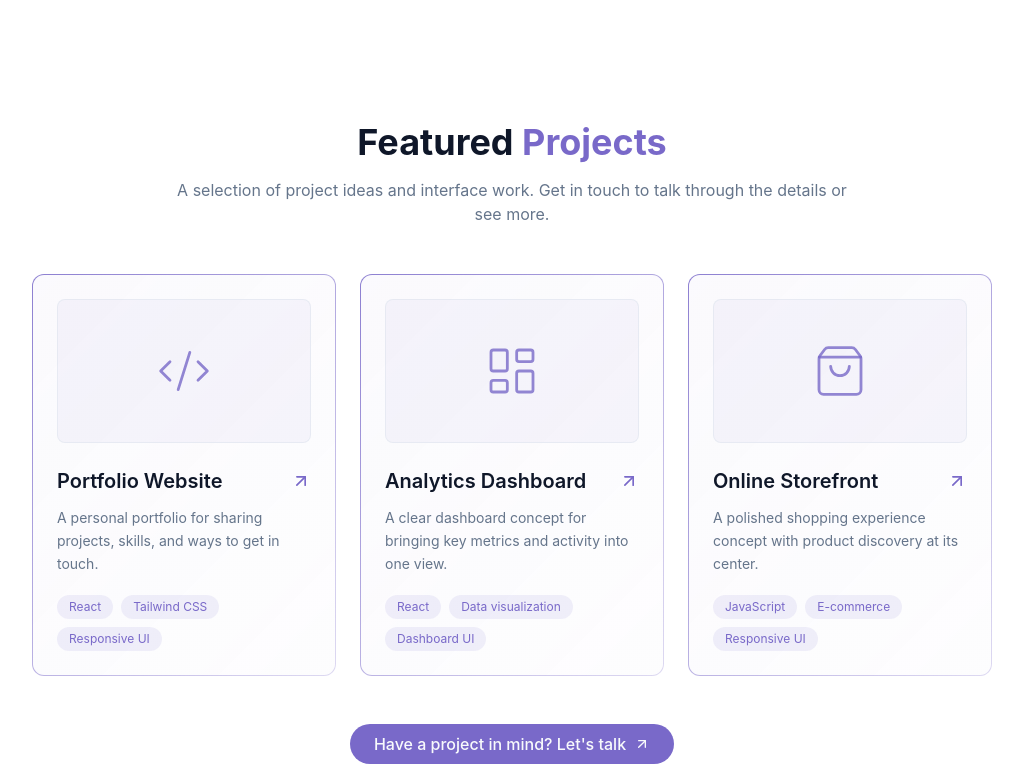
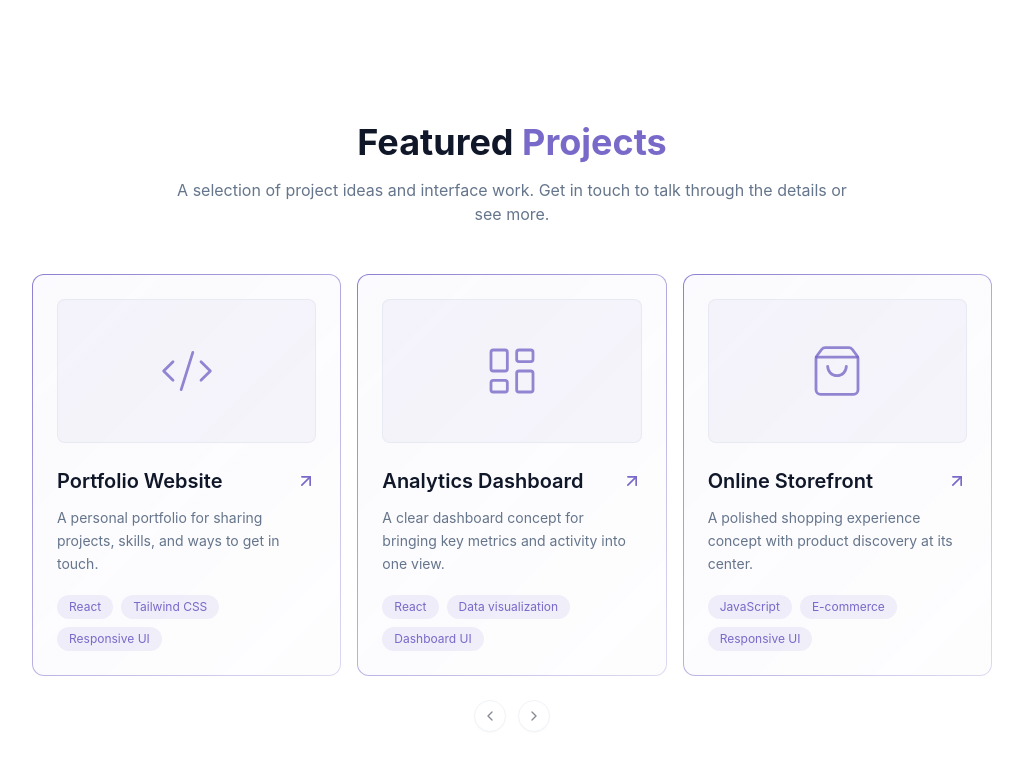
Before and after one commit to may1234567789/Portfolio, a React app: page / in a window 1280 px wide. Shown: the part 2180-2958 px from the top of the page, without its empty margins (128-1151 px from the left). Built offline with nearby package versions, Linux system fonts and the light colour scheme; the HTML template or start-up script is replaced by a standard one.

Commit message:
Added the carousel element in project section

```diff
--- a/src/components/ProjectsSection.jsx
+++ b/src/components/ProjectsSection.jsx
@@ -1,4 +1,16 @@
-import { ArrowUpRight, Code2, LayoutDashboard, ShoppingBag } from "lucide-react";
+import {
+    ArrowUpRight,
+    Code2,
+    LayoutDashboard,
+    ShoppingBag,
+} from "lucide-react";
+import {
+    Carousel,
+    CarouselContent,
+    CarouselItem,
+    CarouselNext,
+    CarouselPrevious,
+} from "@/components/ui/carousel"
 
 const projects = [
     {
@@ -26,7 +38,7 @@ const projects = [
 
 export const ProjectsSection = () => (
     <section id="projects" className="relative px-4 py-24">
-        <div className="container mx-auto max-w-5xl">
+        <div className="container mx-auto max-w-5xl max-h-5xl">
             <h2 className="mb-4 text-center text-3xl font-bold md:text-4xl">
                 Featured <span className="text-primary">Projects</span>
             </h2>
@@ -35,12 +47,14 @@ export const ProjectsSection = () => (
                 through the details or see more.
             </p>
 
-            <div className="grid gap-6 md:grid-cols-2 lg:grid-cols-3">
+            <Carousel>
+                <CarouselContent>
                     {projects.map(({ title, description, icon: Icon, tags }) => (
-                    <article
+                        <CarouselItem
                             key={title}
-                        className="gradient-border card-hover flex flex-col p-6 text-left"
+                            className="md:basis-1/2 lg:basis-1/3"
                         >
+                            <article className="gradient-border card-hover flex h-full flex-col p-6 text-left">
                                 <div className="mb-6 flex h-36 items-center justify-center overflow-hidden rounded-lg border border-border/70 bg-primary/5">
                                     <Icon
                                         className="h-14 w-14 text-primary/80"
@@ -69,9 +83,14 @@ export const ProjectsSection = () => (
                                     ))}
                                 </ul>
                             </article>
+                        </CarouselItem>
                     ))}
+                </CarouselContent>
+                <div className="mt-6 flex justify-center gap-3">
+                    <CarouselPrevious className="static inset-auto my-0 translate-y-0" />
+                    <CarouselNext className="static inset-auto my-0 translate-y-0" />
                 </div>
-
+            </Carousel>
             <div className="mt-12 text-center">
                 <a href="#contact" className="cosmic-button inline-flex items-center gap-2">
                     Have a project in mind? Let&apos;s talk
--- /dev/null
+++ b/src/components/ui/button.jsx
@@ -0,0 +1,57 @@
+import { Button as ButtonPrimitive } from "@base-ui/react/button"
+import { cva } from "class-variance-authority";
+import { cn } from "cn"
+
+const buttonVariants = cva(
+  "group/button inline-flex shrink-0 items-center justify-center rounded-md border border-transparent bg-clip-padding text-sm font-medium whitespace-nowrap transition-all outline-none select-none focus-visible:border-ring focus-visible:ring-3 focus-visible:ring-ring/50 active:not-aria-[haspopup]:translate-y-px disabled:pointer-events-none disabled:opacity-50 aria-invalid:border-destructive aria-invalid:ring-3 aria-invalid:ring-destructive/20 dark:aria-invalid:border-destructive/50 dark:aria-invalid:ring-destructive/40 [&_svg]:pointer-events-none [&_svg]:shrink-0 [&_svg:not([class*='size-'])]:size-4",
+  {
+    variants: {
+      variant: {
+        default: "bg-primary text-primary-foreground hover:bg-primary/80",
+        outline:
+          "border-border bg-background shadow-xs hover:bg-muted hover:text-foreground aria-expanded:bg-muted aria-expanded:text-foreground dark:border-input dark:bg-input/30 dark:hover:bg-input/50",
+        secondary:
+          "bg-secondary text-secondary-foreground hover:bg-[color-mix(in_oklch,var(--secondary),var(--foreground)_5%)] aria-expanded:bg-secondary aria-expanded:text-secondary-foreground",
+        ghost:
+          "hover:bg-muted hover:text-foreground aria-expanded:bg-muted aria-expanded:text-foreground dark:hover:bg-muted/50",
+        destructive:
+          "bg-destructive/10 text-destructive hover:bg-destructive/20 focus-visible:border-destructive/40 focus-visible:ring-destructive/20 dark:bg-destructive/20 dark:hover:bg-destructive/30 dark:focus-visible:ring-destructive/40",
+        link: "text-primary underline-offset-4 hover:underline",
+      },
+      size: {
+        default:
+          "h-9 gap-1.5 px-2.5 in-data-[slot=button-group]:rounded-md has-data-[icon=inline-end]:pr-2 has-data-[icon=inline-start]:pl-2",
+        xs: "h-6 gap-1 rounded-[min(var(--radius-md),8px)] px-2 text-xs in-data-[slot=button-group]:rounded-md has-data-[icon=inline-end]:pr-1.5 has-data-[icon=inline-start]:pl-1.5 [&_svg:not([class*='size-'])]:size-3",
+        sm: "h-8 gap-1 rounded-[min(var(--radius-md),10px)] px-2.5 in-data-[slot=button-group]:rounded-md has-data-[icon=inline-end]:pr-1.5 has-data-[icon=inline-start]:pl-1.5",
+        lg: "h-10 gap-1.5 px-2.5 has-data-[icon=inline-end]:pr-2 has-data-[icon=inline-start]:pl-2",
+        icon: "size-9",
+        "icon-xs":
+          "size-6 rounded-[min(var(--radius-md),8px)] in-data-[slot=button-group]:rounded-md [&_svg:not([class*='size-'])]:size-3",
+        "icon-sm":
+          "size-8 rounded-[min(var(--radius-md),10px)] in-data-[slot=button-group]:rounded-md",
+        "icon-lg": "size-10",
+      },
+    },
+    defaultVariants: {
+      variant: "default",
+      size: "default",
+    },
+  }
+)
+
+function Button({
+  className,
+  variant = "default",
+  size = "default",
+  ...props
+}) {
+  return (
+    <ButtonPrimitive
+      data-slot="button"
+      className={cn(buttonVariants({ variant, size, className }))}
+      {...props}
+    />
+  )
+}
+
+export { Button, buttonVariants }
--- /dev/null
+++ b/src/components/ui/carousel.jsx
@@ -0,0 +1,215 @@
+import * as React from "react"
+import { cn } from "cn"
+import useEmblaCarousel from "embla-carousel-react";
+
+import { Button } from "@/components/ui/button"
+import { ChevronLeftIcon, ChevronRightIcon } from "lucide-react"
+
+const CarouselContext = React.createContext(null)
+
+function useCarousel() {
+  const context = React.useContext(CarouselContext)
+
+  if (!context) {
+    throw new Error("useCarousel must be used within a <Carousel />")
+  }
+
+  return context
+}
+
+function Carousel({
+  orientation = "horizontal",
+  opts,
+  setApi,
+  plugins,
+  className,
+  children,
+  ...props
+}) {
+  const [carouselRef, api] = useEmblaCarousel(
+    {
+      ...opts,
+      axis: orientation === "horizontal" ? "x" : "y",
+    },
+    plugins
+  )
+  const [canScrollPrev, setCanScrollPrev] = React.useState(false)
+  const [canScrollNext, setCanScrollNext] = React.useState(false)
+
+  const onSelect = React.useCallback((api) => {
+    if (!api) return
+    setCanScrollPrev(api.canScrollPrev())
+    setCanScrollNext(api.canScrollNext())
+  }, [])
+
+  const scrollPrev = React.useCallback(() => {
+    api?.scrollPrev()
+  }, [api])
+
+  const scrollNext = React.useCallback(() => {
+    api?.scrollNext()
+  }, [api])
+
+  const handleKeyDown = React.useCallback(
+    (event) => {
+      if (event.key === "ArrowLeft") {
+        event.preventDefault()
+        scrollPrev()
+      } else if (event.key === "ArrowRight") {
+        event.preventDefault()
+        scrollNext()
+      }
+    },
+    [scrollPrev, scrollNext]
+  )
+
+  React.useEffect(() => {
+    if (!api || !setApi) return
+    setApi(api)
+  }, [api, setApi])
+
+  React.useEffect(() => {
+    if (!api) return
+    onSelect(api)
+    api.on("reInit", onSelect)
+    api.on("select", onSelect)
+
+    return () => {
+      api?.off("select", onSelect)
+    }
+  }, [api, onSelect])
+
+  return (
+    <CarouselContext.Provider
+      value={{
+        carouselRef,
+        api: api,
+        opts,
+        orientation:
+          orientation || (opts?.axis === "y" ? "vertical" : "horizontal"),
+        scrollPrev,
+        scrollNext,
+        canScrollPrev,
+        canScrollNext,
+      }}
+    >
+      <div
+        onKeyDownCapture={handleKeyDown}
+        className={cn("relative", className)}
+        role="region"
+        aria-roledescription="carousel"
+        data-slot="carousel"
+        {...props}
+      >
+        {children}
+      </div>
+    </CarouselContext.Provider>
+  )
+}
+
+function CarouselContent({
+  className,
+  ...props
+}) {
+  const { carouselRef, orientation } = useCarousel()
+
+  return (
+    <div
+      ref={carouselRef}
+      className="overflow-hidden"
+      data-slot="carousel-content"
+    >
+      <div
+        className={cn(
+          "flex",
+          orientation === "horizontal" ? "-ml-4" : "-mt-4 flex-col",
+          className
+        )}
+        {...props}
+      />
+    </div>
+  )
+}
+
+function CarouselItem({
+  className,
+  ...props
+}) {
+  const { orientation } = useCarousel()
+
+  return (
+    <div
+      role="group"
+      aria-roledescription="slide"
+      data-slot="carousel-item"
+      className={cn(
+        "min-w-0 shrink-0 grow-0 basis-full",
+        orientation === "horizontal" ? "pl-4" : "pt-4",
+        className
+      )}
+      {...props}
+    />
+  )
+}
+
+function CarouselPrevious({
+  className,
+  variant = "outline",
+  size = "icon-sm",
+  ...props
+}) {
+  const { orientation, scrollPrev, canScrollPrev } = useCarousel()
+
+  return (
+    <Button
+      data-slot="carousel-previous"
+      variant={variant}
+      size={size}
+      className={cn(
+        "absolute touch-manipulation rounded-full",
+        orientation === "horizontal"
+          ? "inset-y-0 -left-12 my-auto"
+          : "-top-12 left-1/2 -translate-x-1/2 rotate-90",
+        className
+      )}
+      disabled={!canScrollPrev}
+      onClick={scrollPrev}
+      {...props}
+    >
+      <ChevronLeftIcon />
+      <span className="sr-only">Previous slide</span>
+    </Button>
+  )
+}
+
+function CarouselNext({
+  className,
+  variant = "outline",
+  size = "icon-sm",
+  ...props
+}) {
+  const { orientation, scrollNext, canScrollNext } = useCarousel()
+
+  return (
+    <Button
+      data-slot="carousel-next"
+      variant={variant}
+      size={size}
+      className={cn(
+        "absolute touch-manipulation rounded-full",
+        orientation === "horizontal"
+          ? "inset-y-0 -right-12 my-auto"
+          : "-bottom-12 left-1/2 -translate-x-1/2 rotate-90",
+        className
+      )}
+      disabled={!canScrollNext}
+      onClick={scrollNext}
+      {...props}
+    >
+      <ChevronRightIcon />
+      <span className="sr-only">Next slide</span>
+    </Button>
+  )
+}
+
+export { Carousel, CarouselContent, CarouselItem, CarouselPrevious, CarouselNext, useCarousel };
--- a/src/lib/utils.js
+++ b/src/lib/utils.js
@@ -1,6 +1 @@
-import {clsx} from "clsx";
-import {twMerge} from "tailwind-merge";
-
-export const cn = (...inputs) => {
-    return twMerge(clsx(inputs));
-}
+export { cn } from "cn"
```
Also changed, not shown: jsconfig.json (added, +8 -0 lines), package.json (+7 -1 lines), components.json (added), 1 other file (tests, documents, lock files or other folders). Lines whose indentation alone changed are shown as unchanged.
